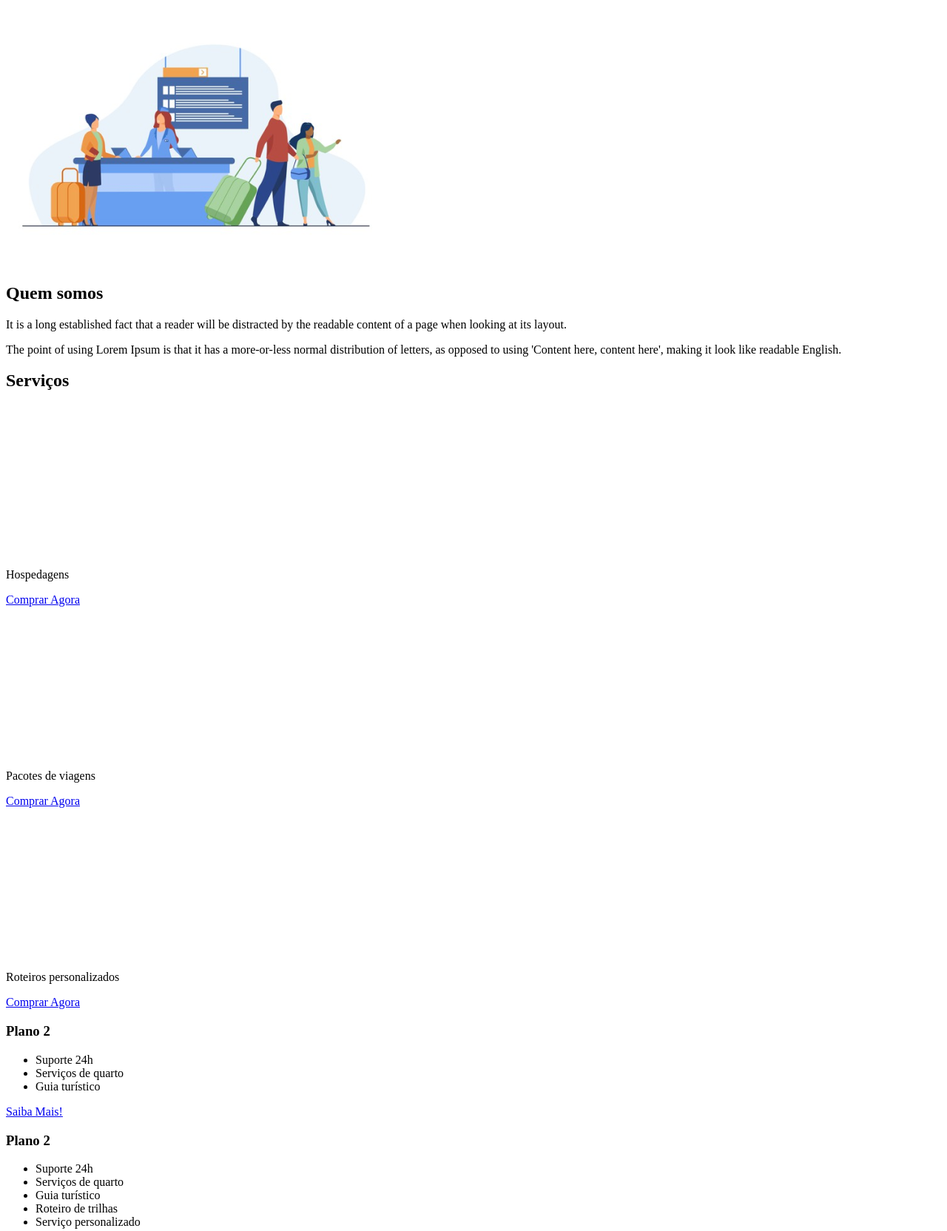
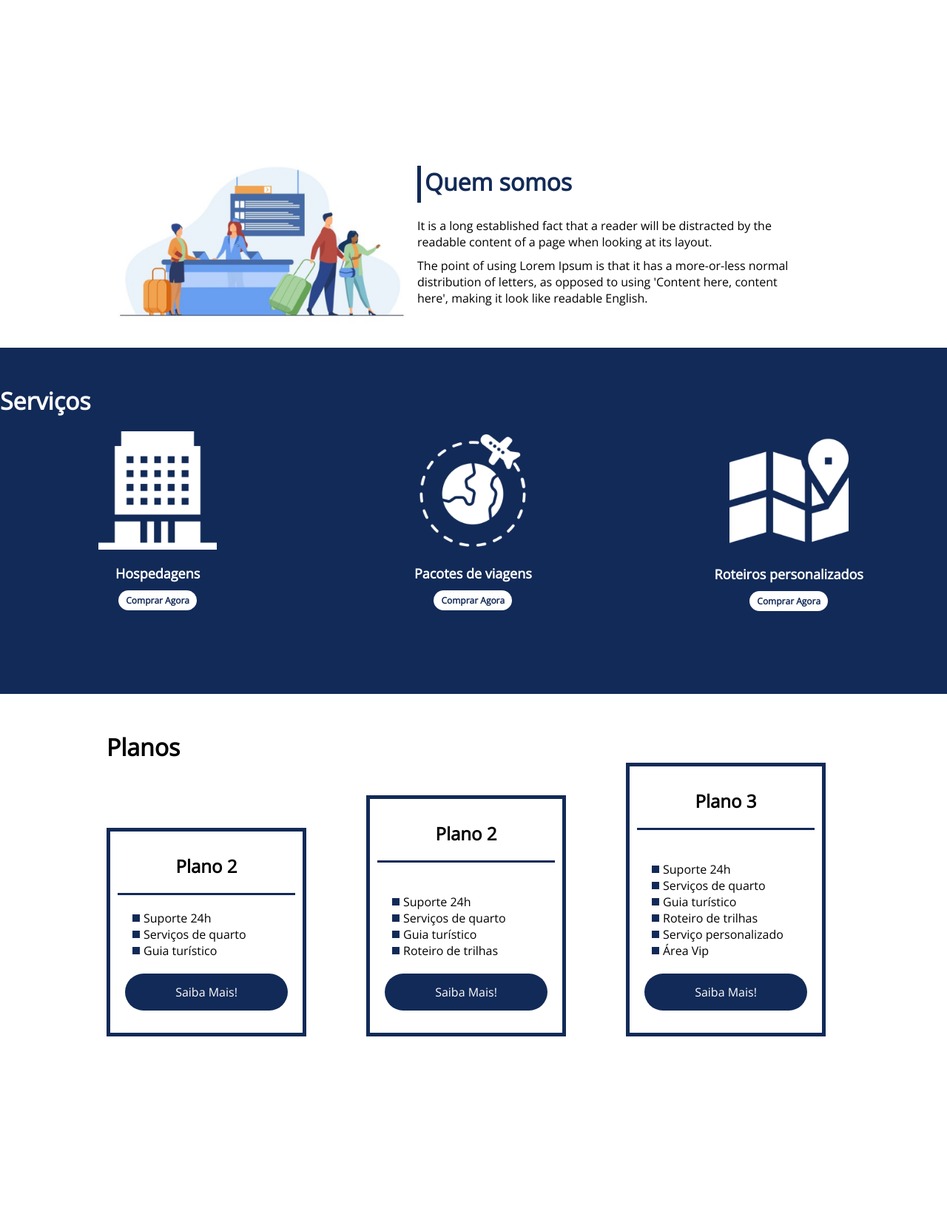
Before and after one commit to Cassiovinicius/Landing-page-flexTurismo, a plain HTML site: page index.html in a window 1280 px wide. Shown: the part 721-2385 px from the top of the page at 74% size. Drawn offline with nearby package versions, Linux system fonts and the light colour scheme.

Commit message:
segundo commit

```diff
--- a/index.html
+++ b/index.html
@@ -8,19 +8,21 @@
 </head>
 <body>
     <header>
-        <h1>FlexTurismos</h1>
-        <ul>
+        <div class="flex-container menu">
+            <div><h1>FlexTurismos</h1></div>
+            <ul class="list-items">
                 <li><a href="#quem-somos">Quem Somos</a></li>
                 <li><a href="#servicos">Serviços</a></li>
                 <li><a href="#planos">Planos</a></li>
             </ul>
+        </div>
     </header>
 
-    <div>
-        <div>
+    <div class="flex-container apresentacao">
+        <div class="text-apresetacao">
             <h1>Flex <br>Turismos</h1>
             <p>O melhor serviço para você!</p>
-            <a href="">Saiba Mais!</a>
+            <a href="#" class="btn">Saiba Mais!</a>
         </div>
 
         <div>
@@ -28,37 +30,37 @@
         </div>
     </div>
 
-    <div>
-        <div>
-            <img src="./images/1-quem-somos.png" alt="balcão de atendimento">
-        </div>
+    <div class="flex-container" id="quem-somos">
 
         <div>
             <h2>Quem somos</h2>
             <p>It is a long established fact that a reader will be distracted by the readable content of a page when looking at its layout. </p>
             <p>The point of using Lorem Ipsum is that it has a more-or-less normal distribution of letters, as opposed to using 'Content here, content here', making it look like readable English.</p>
         </div>
+        <div>
+            <img src="./images/1-quem-somos.png" alt="balcão de atendimento">
+        </div>
     </div>
 
-    <div>
-        <div>
+    <div class="container-externo" id="servicos">
+        <div class="item-service">
             <h2>Serviços</h2>
         </div>
 
-        <div>
-            <div>
+        <div class="list-servico">
+            <div class="item-servico">
                 <div><img src="./images/icon-2.png" alt="hospedagens"></div>
                 <p>Hospedagens</p>
                 <a href="#">Comprar Agora</a>
             </div>
 
-            <div>
+            <div class="item-servico">
                <div><img src="./images/icon-1.png" alt="pacote de viagens"></div>
                <p>Pacotes de viagens</p>
                <a href="#">Comprar Agora</a>
             </div>
 
-            <div>
+            <div class="item-servico">
                 <div><img src="./images/icon-3.png" alt="roteiros personalizados"></div>
                 <p>Roteiros personalizados</p>
                 <a href="#">Comprar Agora</a>
@@ -67,32 +69,34 @@
         </div>
     </div>
 
-    <div>
-
-        <div>
+    <div class="flex-container" id="planos">
+        <div><h2>Planos</h2></div>
+            <div class="list-planos">
+                <div class="item-plano">
                         <h3>Plano 2</h3>
                         <ul>
                             <li>Suporte 24h</li>
                             <li>Serviços de quarto</li>
                             <li>Guia turístico</li>
                         </ul>
-            <a href="#">Saiba Mais!</a>
+                        <a href="#" class="btn">Saiba Mais!</a>
                     </div>
 
-        <div>
+                    <div class="item-plano">
                         <h3>Plano 2</h3>
+                        <br>
                         <ul>
                             <li>Suporte 24h</li>
                             <li>Serviços de quarto</li>
                             <li>Guia turístico</li>
                             <li>Roteiro de trilhas</li>
-                <li>Serviço personalizado</li>
                         </ul>
-            <a href="#">Saiba Mais!</a>
+                        <a href="#" class="btn">Saiba Mais!</a>
                     </div>
 
-        <div>
+                    <div class="item-plano">
                         <h3>Plano 3</h3>
+                        <br>
                         <ul>
                             <li>Suporte 24h</li>
                             <li>Serviços de quarto</li>
@@ -101,13 +105,16 @@
                             <li>Serviço personalizado</li>
                             <li>Área Vip</li>
                         </ul>
-            <a href="#">Saiba Mais!</a>
+                        <a href="#" class="btn">Saiba Mais!</a>
+                    </div>
             </div>
     </div>
 
     <footer>
-        <p>&copy; 2021 CSS Flexbox</p>
-        <p>Desenvolvido por: Seu nome aqui dev</p>
+        <div class="flex-container footer">
+            <p>&copy; 2022 CSS Flexbox</p>
+            <p>Desenvolvido por: Cássio Vinicius </p>
+        </div>
     </footer>
 </body>
 </html>
--- a/style.css
+++ b/style.css
@@ -0,0 +1,246 @@
+@import url('https://fonts.googleapis.com/css2? family= Open+Sans:wght@300 & display=swap');
+*{
+    margin: 0;
+    padding: 0;
+    font-family:'Open Sans', sans-serif;
+}
+ul{
+    list-style: none;
+    margin: 0;
+    padding: 0;
+}
+ul li a{
+    text-decoration: none;
+}
+div img{
+    display: block;
+    width: 100%;
+}
+.flex-container{
+    display: flex;
+    max-width: 992px;
+    margin: auto;
+    width: 100%;
+    min-width: 320px;
+}
+header{
+    background-color: #122a57;
+    height: 100px;
+    display: flex;
+    align-items: center;
+    color: #fff;
+}
+header .list-items{
+    display: flex;
+    max-width: 250px;
+    width: 100%;
+    justify-content: space-between;
+    align-items: center;
+}
+.list-items li a{
+    color: #fff;
+}
+header .menu{
+    justify-content: space-between;
+}
+.apresentacao{
+    height: 100vh;
+    align-items: center;
+    justify-content: space-between;
+}
+.apresentacao .text-apresetacao{
+    min-height: 200px;
+}
+.text-apresetacao h1{
+    color: #122a57;
+    font-size: 48px;
+    margin-bottom: 10px;
+}
+.btn{
+    background-color: #122a57;
+    color: #fff;
+    text-align: center;
+    border-radius: 30px;
+    width: 220px;
+    display: block;
+    text-decoration: none;
+    height: 50px;
+    line-height: 50px;
+    margin-top: 10px;
+    margin-bottom: 10px;
+}
+#quem-somos{
+    flex-direction: row-reverse;
+    align-items: center;
+    justify-content: space-between;
+}
+#quem-somos h2{
+    font-size: 32px;
+    color: #122a57;
+    display: flex;
+    margin-bottom: 20px;
+}
+#quem-somos h2::before{
+    content: "";
+    height: 50px;
+    width: 5px;
+    margin-right: 5px;
+    background-color: #122a57;
+    position: relative;
+}
+#quem-somos p{
+    margin-bottom: 10px;
+    width: 90%;
+}
+#quem-somos img{
+    min-width: 420px;
+}
+.container-externo{
+    background-color: #122a57;
+}
+#servicos{
+    flex-direction: column;
+    padding-top: 50px;
+    padding-bottom: 100px;
+
+}
+#servicos h2{
+    color: #fff;
+    font-size: 32px;
+    margin-bottom: 20px;
+}
+.list-servico{
+    display: flex;
+    justify-content:space-around;
+}
+.list-servico .item-servico{
+    text-align: center;
+}
+.item-servico a{
+    width: 120px;
+    background-color: #fff;
+    border-radius: 30px;
+    height: 50px;
+    text-align: center;
+    line-height: 50px;
+    margin-top: 20px;
+    padding: 5px 10px;
+    color: #122a57;
+    font-size: 12px;
+    text-decoration: none;
+    font-weight: 700;
+}
+.item-servico p{
+    font-weight: 700;
+    font-size: 18px;
+    color: #fff;
+    margin-top: 20px;
+}
+.item-servico img{
+    width: 80%;
+    margin: auto;
+}
+#planos{
+flex-direction: column;
+min-height: 100vh;
+margin-top: 50px;
+}
+#planos h2{
+    font-size: 32px;
+}
+.list-planos{
+    display: flex;
+    align-items: flex-end;
+    justify-content: space-between;
+}
+.item-plano{
+    flex: 1;
+    border: 5px solid #122a57;
+    margin-right: 20px;
+    padding: 10px;
+    max-width: 240px;
+}
+.item-plano .btn{
+    margin: auto;
+    margin-bottom: 20px;
+}
+.item-plano h3{
+    font-size: 24px;
+    display: flex;
+    flex-direction: column;
+    text-align: center;
+    margin-top: 20px;
+}
+.item-plano h3::after{
+    content: "";
+    background-color: #122a57;
+    width: 100%;
+    height: 3px;
+    margin-top: 20px;
+    margin-bottom: 10px;
+}
+.item-plano ul{
+    padding: 10px 20px;
+    display: flex;
+    flex-direction: column;
+    margin-bottom: 10px;
+}
+.item-plano ul li{
+    display: flex;
+    flex-wrap: nowrap;
+    align-items: center;
+}
+.item-plano ul li::before{
+    content: "";
+    width: 10px;
+    height: 10px;
+    background-color: #122a57;
+    margin-right: 5px;
+}
+footer{
+    background-color: #122a57;
+    height: 70px;
+    display: flex;
+    align-items: center;
+}
+footer .footer{
+    justify-content: space-between;
+    color: #fff;
+}
+/* mobile*/
+@media(max-width:992px){
+    .flex-container{
+        flex-direction: column;
+    }
+    .apresentacao{
+        flex-direction: column-reverse;
+    }
+    .apresentacao .text-apresetacao{
+        width: 100%;
+    }
+    #quem-somos{
+        flex-direction: column-reverse;
+    }
+    #quem-somos img{
+        min-width: 320px;
+        margin: auto;
+    }
+    .list-servico{
+        flex-direction: column;
+    }
+    .item-servico img{
+        width: 50%;
+        margin: auto;
+    }
+    .list-planos{
+        flex-direction: column;
+        align-items: flex-start;
+        margin-bottom: 20px;
+    }
+    .list-planos .item-plano{
+        max-width: 90%;
+        margin: auto;
+        width: 100%;
+        margin-bottom: 20px;
+    }
+}
```
Lines whose indentation alone changed are shown as unchanged.
